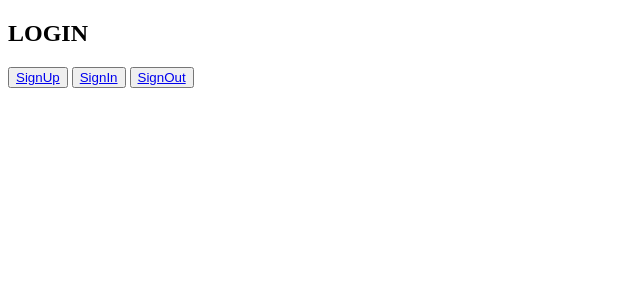
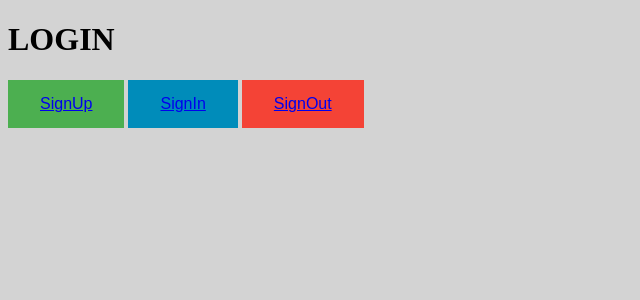
Before and after one commit to shinu11/Login_Authentication, a Django app: page / in a window 1280 px wide. Shown: the top 300 px of the page, without its empty margins (0-640 px from the left). Run offline with Django 4.2, Linux system fonts and the light colour scheme.

Commit message:
style added for index page

```diff
--- a/templates/index.html
+++ b/templates/index.html
@@ -1,15 +1,49 @@
 <!DOCTYPE html>
 <html>
 <head>
-<title>Login_authentication</title>
+  <title>Login_authentication</title>
+    <style>
+    .button {
+        background-color: #4CAF50;
+        border: none;
+        color: white;
+        padding: 15px 32px;
+        text-align: center;
+        text-decoration: none;
+        display: inline-block;
+        font-size: 16px;
+      }
+      .button2
+      {
+        background-color: #008CBA;
+        border: none;
+        color: white;
+        padding: 15px 32px;
+        text-align: center;
+        text-decoration: none;
+        display: inline-block;
+        font-size: 16px;
+      }
+      .button3
+      {
+        background-color: #f44336;
+        border: none;
+        color: white;
+        padding: 15px 32px;
+        text-align: center;
+        text-decoration: none;
+        display: inline-block;
+        font-size: 16px;
+      }
+    </style>
 </head>
-<body>
+<body style="background-color:Lightgrey;">
 
-    <h2>LOGIN</h2>
+    <h1>LOGIN</h1>
 
-    <button type='submit'><a href='/signup'>SignUp </a></button>
-    <button type='submit'><a href='/signin'>SignIn </a></button>
-    <button type='submit'><a href='/signout'>SignOut </a></button>
+    <button class="button",type='submit'><a href='/signup'>SignUp </a></button>
+    <button class="button2", type='submit'><a href='/signin'>SignIn </a></button>
+    <button class="button3",type='submit'><a href='/signout'>SignOut </a></button>
 
 
 </body>
```
